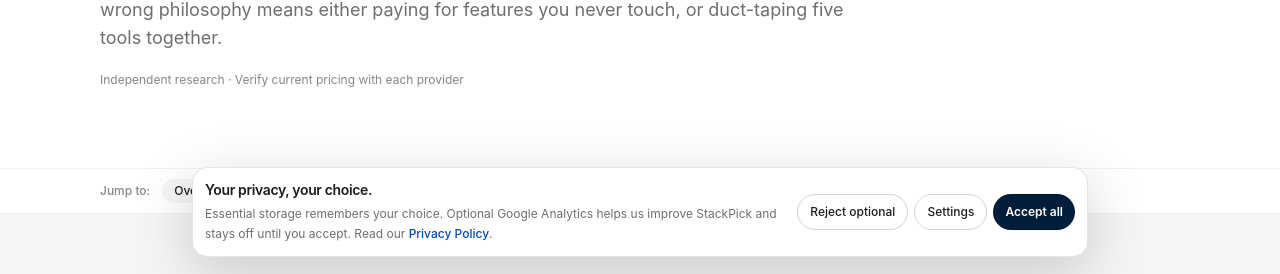
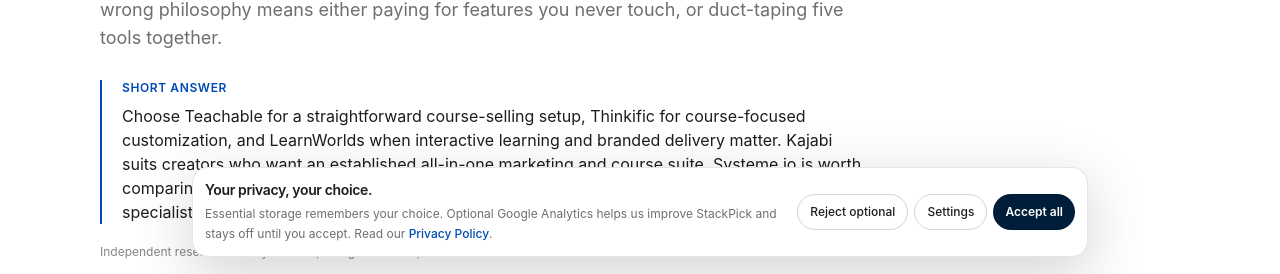
Before and after one commit to LinukaBandara/StackPick, a Next.js app: page /best/online-course-platforms in a window 1280 px wide. Shown: the part 519-793 px from the top of the page. Built offline with nearby package versions, Linux system fonts and the light colour scheme; no server answers.

Commit message:
Add decision summary to comparison guide

```diff
--- a/app/best/online-course-platforms/page.tsx
+++ b/app/best/online-course-platforms/page.tsx
@@ -13,6 +13,7 @@ export default function Page() {
     <ComparisonArticle
       title="Best Online Course Platform for Creators & Small Business"
       slug="online-course-platforms"
+      quickAnswer="Choose Teachable for a straightforward course-selling setup, Thinkific for course-focused customization, and LearnWorlds when interactive learning and branded delivery matter. Kajabi suits creators who want an established all-in-one marketing and course suite. Systeme.io is worth comparing when budget and bundled funnels, email and digital products matter more than specialist course features. Include transaction fees in the total cost."
       intro="The core question isn't which platform has more features - it's whether you want a focused tool that sells courses well and leaves marketing to a separate stack, or an all-in-one platform that replaces your email tool, funnel builder, and website too. Picking the wrong philosophy means either paying for features you never touch, or duct-taping five tools together."
       pricingNote="Transaction fees are the hidden variable here - a platform with a lower monthly price can cost more overall once per-sale fees are factored in at real volume. Compare both the subscription and the transaction fee, not just one."
       tools={[
```
